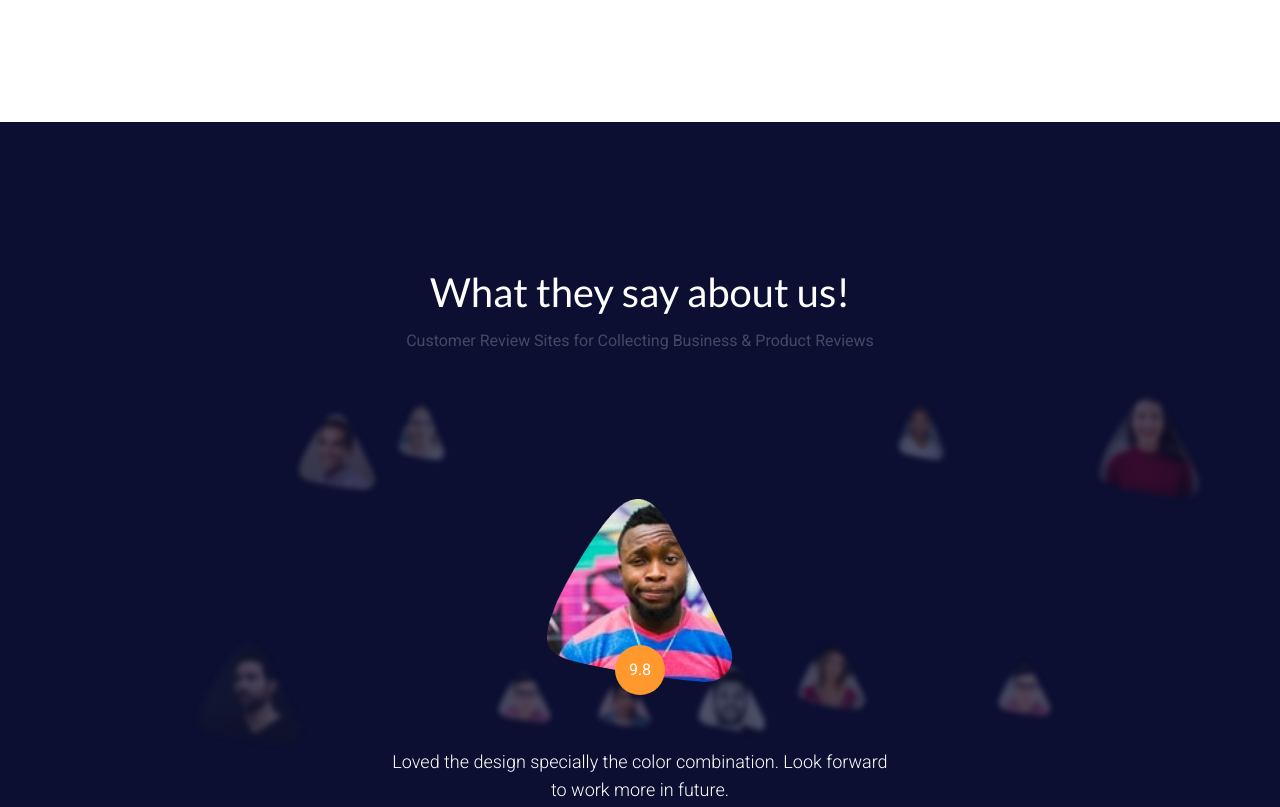
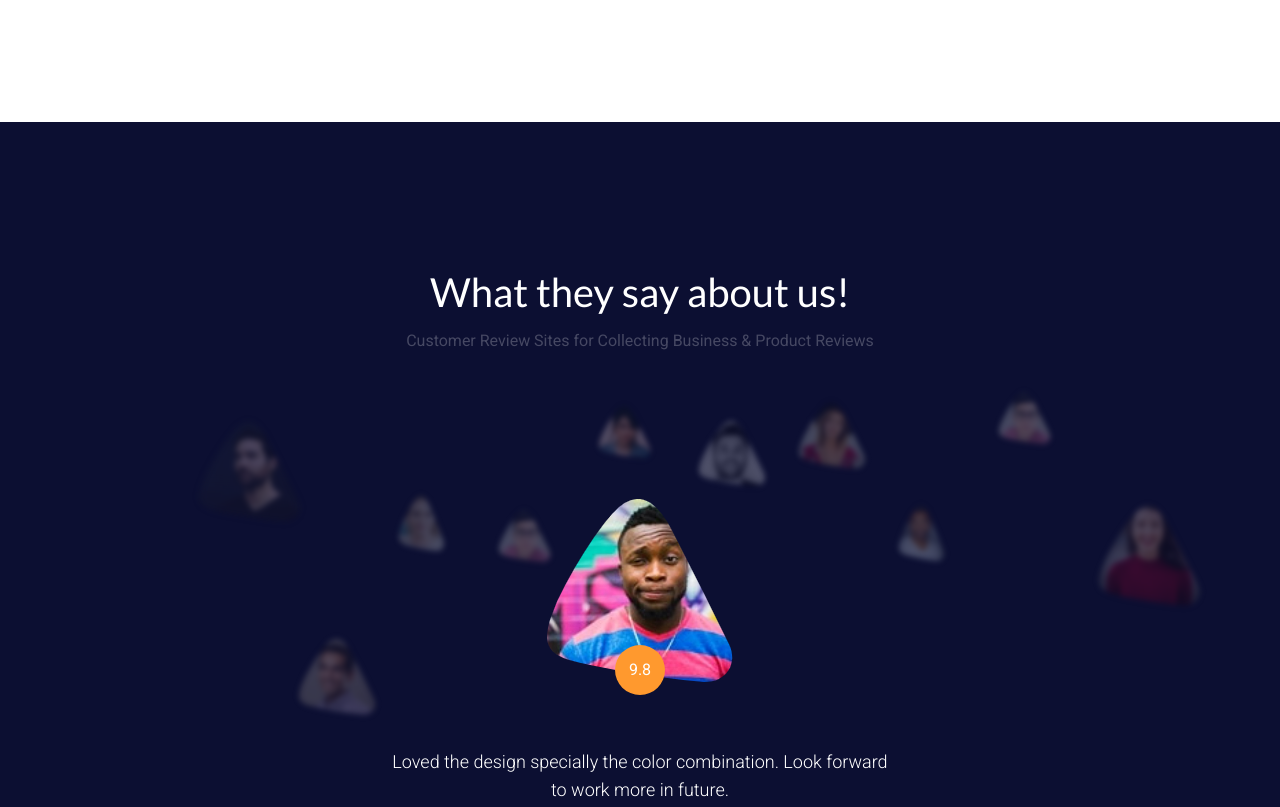
Before and after one commit to cynamonized/UI-Expert-Landing-Page, a website built with Parcel: page index.html in a window 1280 px wide. Shown: the part 4981-5788 px from the top of the page. Built offline with nearby package versions, Linux system fonts and the light colour scheme; files whose address does not match are found by name.

Commit message:
First shot at .js About us

```diff
--- a/index.html
+++ b/index.html
@@ -479,6 +479,6 @@
       </div>
     </footer>
 
-
+    <script src="js/app.js"></script>
   </body>
 </html>
--- /dev/null
+++ b/js/app.js
@@ -0,0 +1,30 @@
+document.addEventListener("DOMContentLoaded", function () {
+  const blurredImages = document.querySelectorAll(".about-us__blurred-image");
+
+  const interval = setInterval(function () {
+    blurredImages.forEach(function (element) {
+      //   console.log(generateYPosJs());
+      element.style.top = generateYPosJs(200);
+    });
+  }, 4000);
+
+  //   const intervalHorizontal = setInterval(function () {
+  //     blurredImages.forEach(function (element) {
+  //       //   console.log(generateYPosJs());
+  //       element.style.left = generateYPosJs(1000);
+  //     });
+  //   }, 4500);
+
+  function generateYPosJs(spread) {
+    const randomNumber = Math.random() * 100;
+    let randomTop = Math.random() * spread;
+
+    if (randomNumber < 50) {
+      randomTop = 250 + randomNumber;
+      return randomTop + "px";
+    } else {
+      randomTop = 450 + randomNumber;
+      return randomTop + "px";
+    }
+  }
+});
--- a/scss/sections/_about-us.scss
+++ b/scss/sections/_about-us.scss
@@ -37,7 +37,7 @@
       position: absolute;
       left: $i * 100;
       top: generate_y_pos();
-      transition: 0.3s;
+      transition: 3s;
     }
   }
 
--- a/scss/settings/_mixins.scss
+++ b/scss/settings/_mixins.scss
@@ -105,5 +105,5 @@
   position: absolute;
   width: 120%;
   left: -20%;
-  aspect-ratio: $aspect-ratio-x/$aspect-ratio-y;
+  aspect-ratio: calc($aspect-ratio-x / $aspect-ratio-y);
 }
```
Also changed, not shown: dist/index.html, 5 other files.
